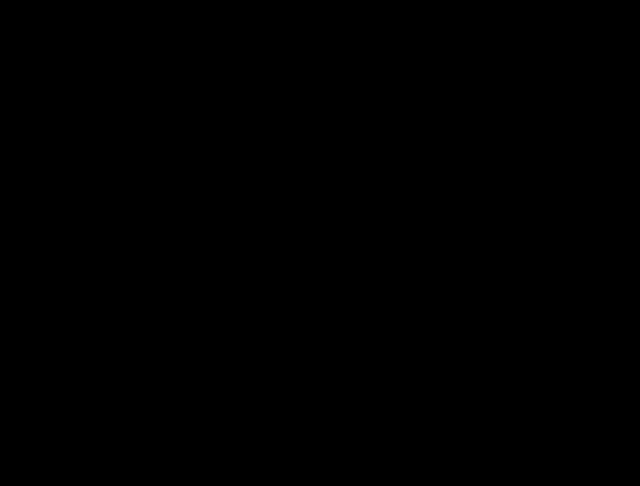
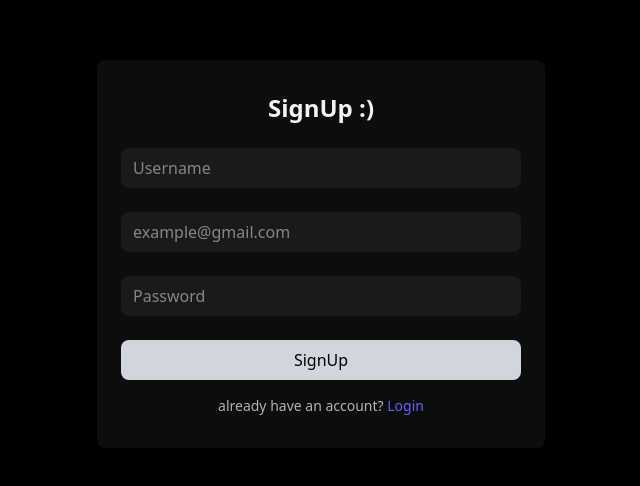
Before and after one commit to suraniyakunal/Talker, a React (Vite) app in the folder client/: page / in a window 1280 px wide. Shown: the part 146-632 px from the top of the page, without its empty margins (319-959 px from the left). Built offline with nearby package versions, Linux system fonts and the light colour scheme.

Commit message:
Created login and signup page

```diff
--- a/client/src/App.jsx
+++ b/client/src/App.jsx
@@ -1,6 +1,6 @@
 import './App.css';
 import './main.css'
-import LoginPage from './components/Login.jsx';
+import LoginPage from './components/SignUp.jsx';
 
 function App() {
   return (
--- a/client/src/components/Login.jsx
+++ b/client/src/components/Login.jsx
@@ -1,9 +1,18 @@
-import '../main.css'
 const Login = () => {
   return (
-    <div className="flex justify-center items-center min-w-screen min-h-screen bg-black">
-      <div className="w-96 h-80 bg">
-
+    <div className="flex justify-center items-center min-h-screen px-4">
+      <div className=" max-w-md lg:max-w-lg container rounded-lg py-8">
+        <h2 className='text-2xl font-bold mb-6 text-center'>Login :)</h2>
+        <form className='space-y-6 px-4'>
+          <div>
+            <input name="email" value="" placeholder='example@gmail.com' className='w-full px-3 py-2 rounded-md focus:outline-none focus:ring-2 focus:ring-indigo-500' />
+          </div>
+          <div>
+            <input name='password' value="" placeholder='password' className='w-full px-3 py-2 rounded-md focus:outline-none focus:ring-2 focus:ring-indigo-500' />
+          </div>
+          <button type="submit" className='w-full p-2 rounded-lg text-gray-900 hover:bg-gray-600 bg-gray-300 font-semibold transition'>Login</button>
+        </form>
+        <h6 className='text-sm text-center pt-4'>don't have an account? <a href="" className='text-indigo-500'>SignUp</a></h6>
       </div>
 
     </div>
--- /dev/null
+++ b/client/src/components/SignUp.jsx
@@ -0,0 +1,24 @@
+const SignUp = () => {
+  return (
+    <div className="flex justify-center items-center min-h-screen px-4">
+      <div className="container md:max-w-md rounded-lg py-8 ">
+        <h2 className=" text-2xl text-center font-bold mb-6">SignUp :)</h2>
+        <form className="space-y-6 px-6">
+          <div>
+            <input type="text" name="username" placeholder="Username" className="w-full py-2 px-3 rounded-lg focus:ring-2 focus:outline-none focus:ring-indigo-500" />
+          </div>
+          <div>
+            <input type="text" name="email" placeholder="example@gmail.com" className="w-full py-2 px-3 rounded-lg focus:ring-2 focus:outline-none focus:ring-indigo-500" />
+          </div>
+          <div>
+            <input type="password" name="password" placeholder="Password" className="w-full py-2 px-3 rounded-lg focus:ring-2 focus:outline-none focus:ring-indigo-500" />
+          </div>
+          <button type="submit" className="w-full p-2 rounded-lg bg-gray-300 hover:bg-gray-700 transition">SignUp</button>
+        </form>
+        <h6 className='text-sm text-center pt-4'>already have an account? <a href="" className='text-indigo-500'>Login</a></h6>
+      </div>
+    </div>
+  )
+}
+
+export default SignUp
--- a/client/src/main.css
+++ b/client/src/main.css
@@ -11,3 +11,27 @@
 body {
   background-color: var(--bg-dark);
 }
+
+.container {
+  background-color: var(--bg);
+}
+
+h2 {
+  color: var(--text);
+}
+
+input {
+  color: var(--text);
+  background-color: var(--bg-light);
+}
+
+/* button { */
+/*   background-color: var(--text); */
+/*   padding: 8px; */
+/*   color: black; */
+/*   border-radius: 6px; */
+/* } */
+
+h6 {
+  color: var(--text-muted);
+}
```
